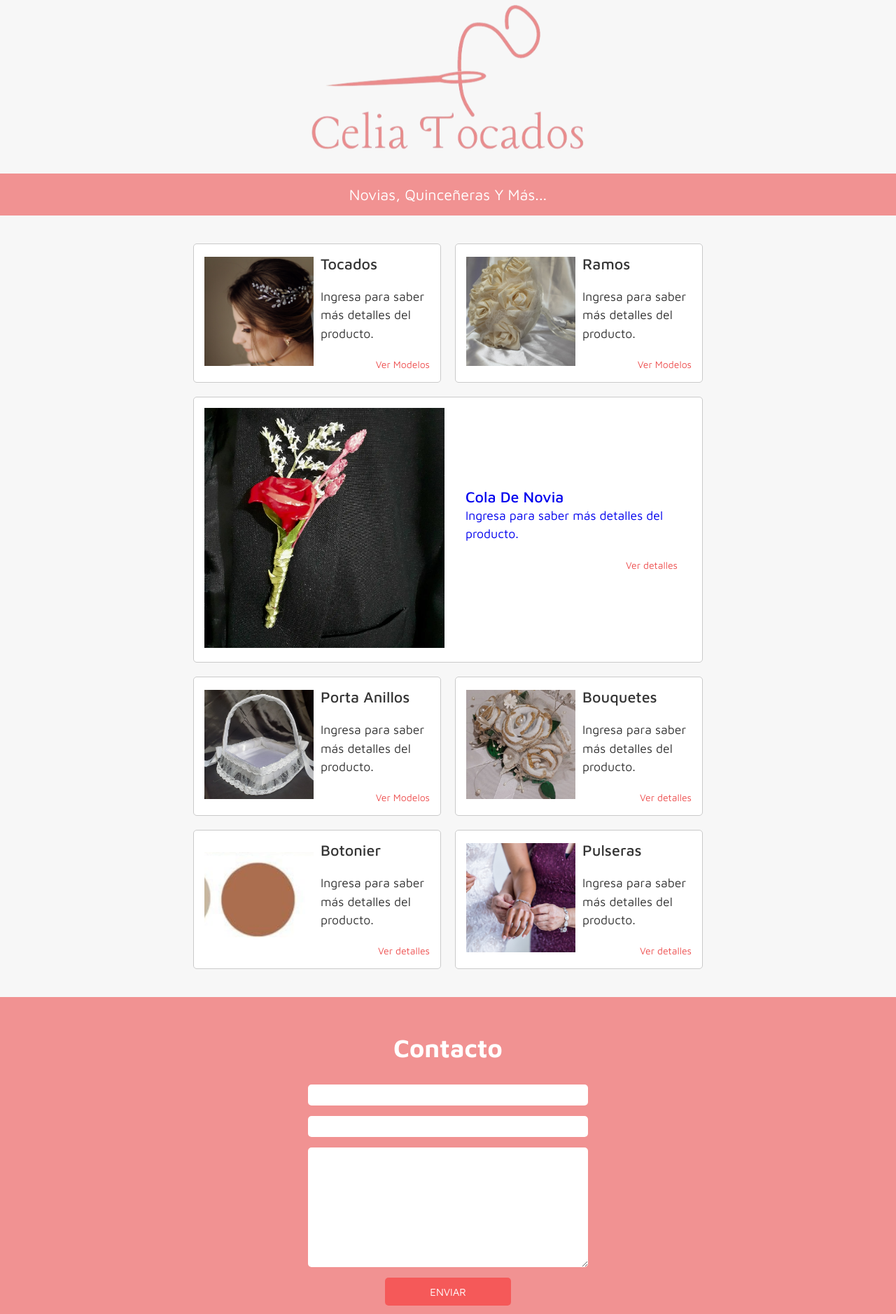
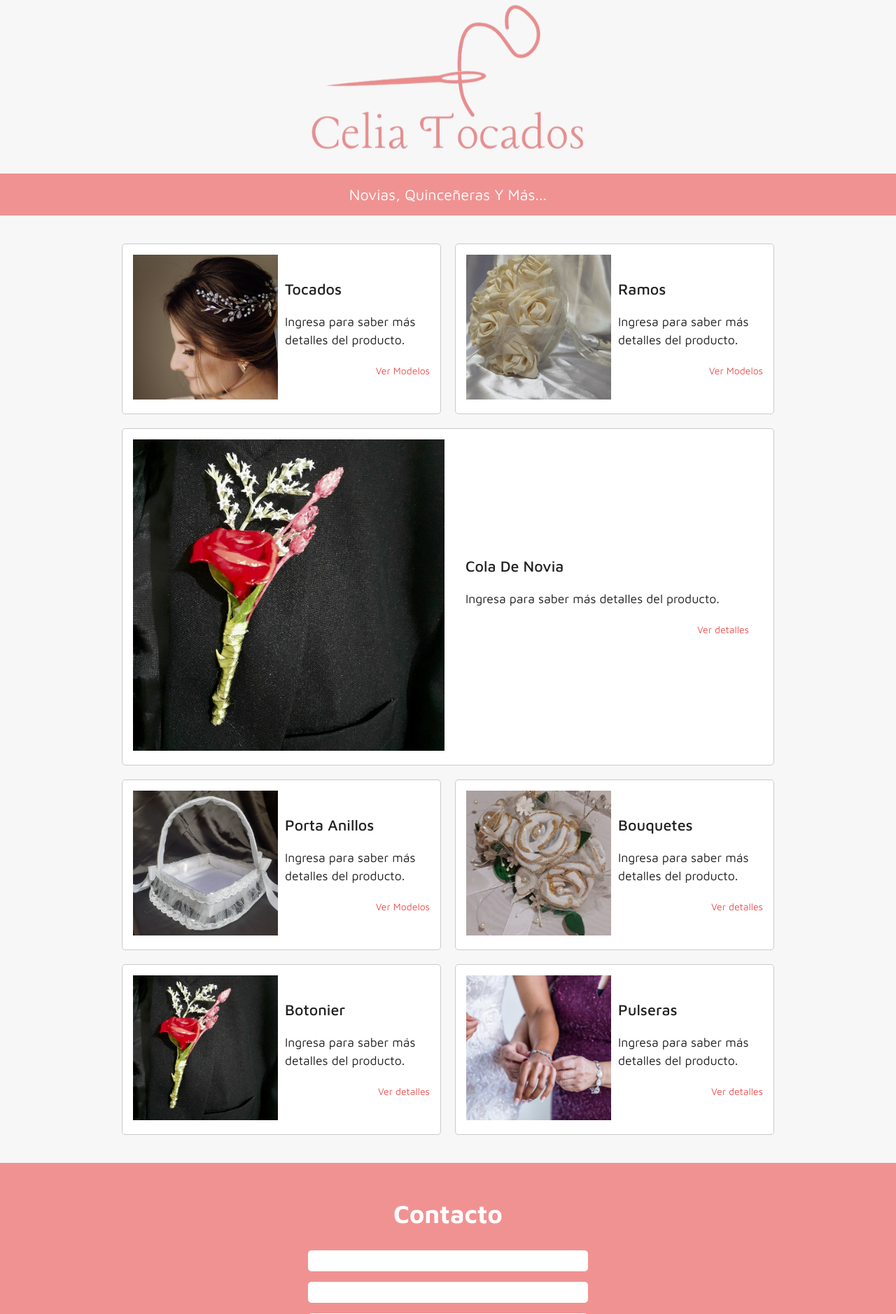
Before and after one commit to JoelPallero/Portfolio, a PHP site: page /tienda/index.html in a window 1280 px wide. Shown: the part 21-1899 px from the top of the page at 70% size. Run offline with PHP 8.4, Linux system fonts and the light colour scheme.

Commit message:
size fixing

```diff
--- a/tienda/css/celia.css
+++ b/tienda/css/celia.css
@@ -243,6 +243,11 @@ img {
 
 .art-title{
     font-weight: 500;
+    color: #212121;
+}
+
+.art-info{
+    color: #212121;
 }
 
 .product-link{
@@ -382,3 +387,10 @@ img {
         width: 500px;
     }
 }
+
+
+@media (min-width: 972px) {
+    .container{
+        width: 972px;
+    }
+}
--- a/tienda/index.html
+++ b/tienda/index.html
@@ -8,7 +8,7 @@
 
     <link rel="stylesheet" href="/tienda/css/celia.css">
     <link rel="stylesheet" href="/tienda/css/normalize.css">
-    <link rel="shortcut icon" href="/tienda/img/logo-small.png" type="image/x-icon">
+    <link rel="shortcut icon" href="/tienda/img/favicon.png" type="image/x-icon">
 
     <title>Celia </title>
 </head>
@@ -62,7 +62,6 @@
             </article>
 
             <article class="article cola-novia">
-                <a href="/tienda/botonier/producto.html" class="article-link">
                 <picture>
                     <img loading="lazy" src="/tienda/img/botonier.jpg" alt="" class="producto-img"
                         type="img/jpeg">
@@ -75,9 +74,8 @@
                     <p class="art-info">
                         Ingresa para saber más detalles del producto.
                     </p>
-                        <a href="/tienda/botonier/producto.html" class="product-link" id="bridal-tail">Ver detalles</a>
+                    <a href="/tienda/productos/producto.html" class="product-link" id="bridal-tail">Ver detalles</a>
                 </div>
-                </a>
             </article>
 
             <article class="article">
@@ -111,8 +109,8 @@
             </article>
 
             <article class="article">
-                <picture> <!--/tienda/img/botonier.jpg -->
-                    <img loading="lazy" src="/tienda/img/color.png" alt="" class="producto-img"
+                <picture>
+                    <img loading="lazy" src="/tienda/img/botonier.jpg" alt="" class="producto-img"
                         type="img/jpeg">
                 </picture>
 
@@ -121,7 +119,7 @@
                     <p class="art-info">
                         Ingresa para saber más detalles del producto.
                     </p>
-                    <a href="/tienda/botonier/producto.html" class="product-link" id="botonier">Ver detalles</a>
+                    <a href="/tienda/productos/producto.html" class="product-link" id="botonier">Ver detalles</a>
                 </div>
             </article>
 
@@ -139,19 +137,11 @@
                 </div>
             </article>
         </section>
-
     </main>
-
 
     <!-- Footer -->
     <footer class="footer">
         <div class="container">
-            <!-- <section class="logo-container">
-                <a href="/tienda/index.html" class="logo-enlace-container">
-                    <img src="/tienda/img/logo-small-rosa2.png" alt="" class="logo">
-                </a>
-            </section> -->
-
             <section class="form-container">
                 <h2 class="footer-title">Contacto</h2>
                 <form action="" class="form">
```
Also changed, not shown: tienda/Productos/producto.html (+2 -9 lines), tienda/img/favicon.png (added). Lines whose indentation alone changed are shown as unchanged.
